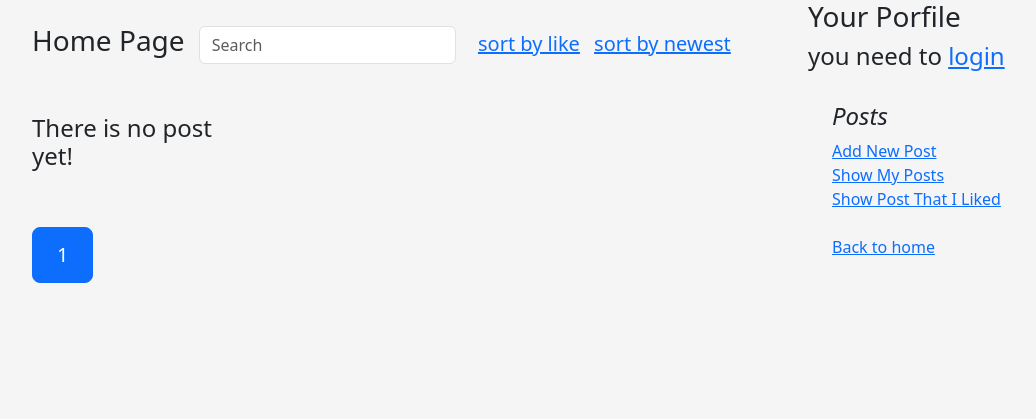
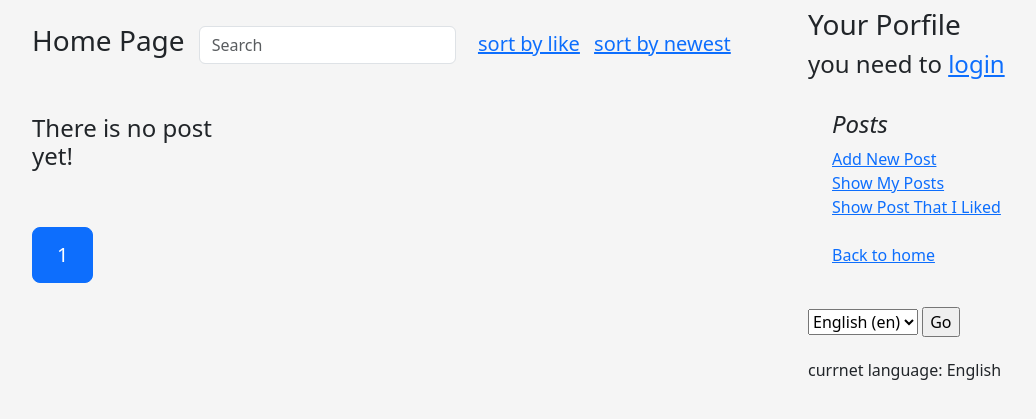
Before and after one commit to erfanfs10/Django-Blog, a Django app: page /home/ in a window 1280 px wide. Shown: the top 419 px of the page, without its empty margins (50-1086 px from the left). Run offline with Django 3.2, Linux system fonts and the light colour scheme; data that the repository does not hold is empty.

Commit message:
internationalization

```diff
--- a/blog/urls.py
+++ b/blog/urls.py
@@ -24,5 +24,6 @@
     path('home/', include('core.urls')),
     path('auth/', include('authentication.urls')),
     path('__debug__/', include('debug_toolbar.urls')),
+    path('i18n/', include('django.conf.urls.i18n')),
 
 ] + static(settings.MEDIA_URL, document_root=settings.MEDIA_ROOT)
--- a/core/models.py
+++ b/core/models.py
@@ -1,6 +1,6 @@
 from django.db import models
 from django.contrib.auth.models import User
-
+from django.utils.translation import gettext_lazy as _
 
 class Profile(models.Model):
 
@@ -36,3 +36,7 @@
 
     def __str__(self):
         return f"{self.user.username}--{self.post.title}"
+
+    class Meta:
+        verbose_name = _('like')
+        verbose_name_plural = _('likes')
--- a/core/urls.py
+++ b/core/urls.py
@@ -1,4 +1,4 @@
-from django.urls import path
+from django.urls import path, include
 from .views import (home, like, dislike,
                     add_post, update_post,
                     post_like, your_post,
@@ -20,5 +20,5 @@
     path('edit_prifile/', edit_profile, name='edit-profile'),
     path('user_profile/<int:userid>/', user_profile, name='user-profile') ,
     path('post_view/<int:postid>/', post_view, name='post-view'),
-    path('delete_image', delete_image, name='delete-image')
+    path('delete_image', delete_image, name='delete-image'),
 ]
--- a/templates/core/home.html
+++ b/templates/core/home.html
@@ -1,5 +1,6 @@
 {% extends 'base.html' %}
 {% load static %}
+{% load i18n %}
 {% block content %}
 
 <br>
@@ -54,7 +55,7 @@
 
             {%endif%}
 
-            <h6>{{post.created_time|timesince}}&nbsp;ago</h6>
+            <h6>{{post.created_time|timesince}}&nbsp;{% translate "ago" %}</h6>
       </div>
     {% empty %}
         <h4>There is no post yet!</h4>
--- a/templates/side.html
+++ b/templates/side.html
@@ -1,4 +1,4 @@
-
+{% load i18n %}
     <div class="position-sticky" style="top: 2rem;">
       {% if request.user.is_authenticated %}
         <div class="col-lg-7">
@@ -29,4 +29,23 @@
             <li><a href="{% url 'home' %}">Back to home</a></li>
           </ol>
         </div>
+
+        <form action="{% url 'set_language' %}" method="post">
+          {% csrf_token %}
+          <input name="next" type="hidden" value="{{ redirect_to }}">
+          <select name="language">
+              {% get_current_language as LANGUAGE_CODE %}
+              {% get_available_languages as LANGUAGES %}
+              {% get_language_info_list for LANGUAGES as languages %}
+              {% for language in languages %}
+                  <option value="{{ language.code }}"{% if language.code == LANGUAGE_CODE %} selected{% endif %}>
+                      {{ language.name_local }} ({{ language.code }})
+                  </option>
+              {% endfor %}
+          </select>
+          <input type="submit" value="Go">
+        </form>
+        <br>
+        <h6>currnet language: {{LANGUAGE_CODE|language_name}}</h6>
+
       </div>
```
Also changed, not shown: blog/settings.py (+12 -0 lines), locale/en/LC_MESSAGES/django.po (added), locale/fa/LC_MESSAGES/django.po (added), locale/fr/LC_MESSAGES/django.po (added), 3 other files.
